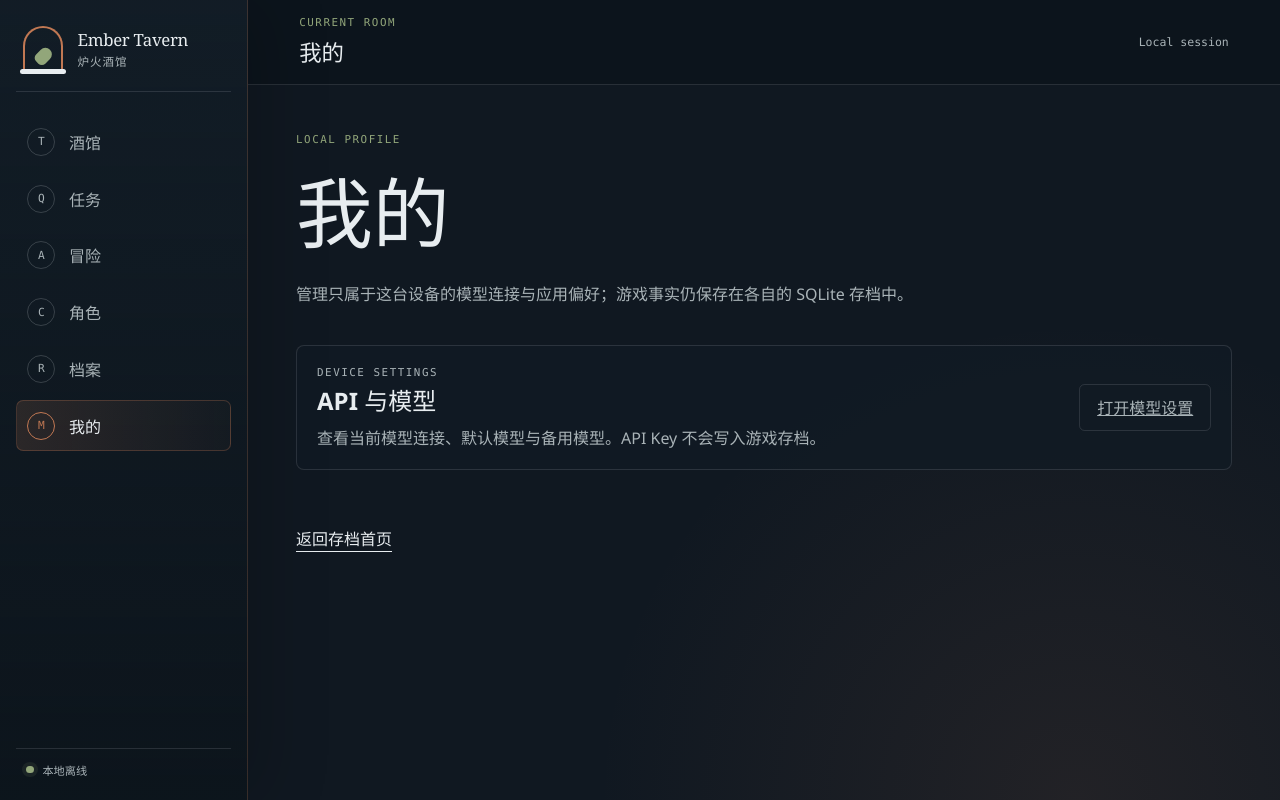
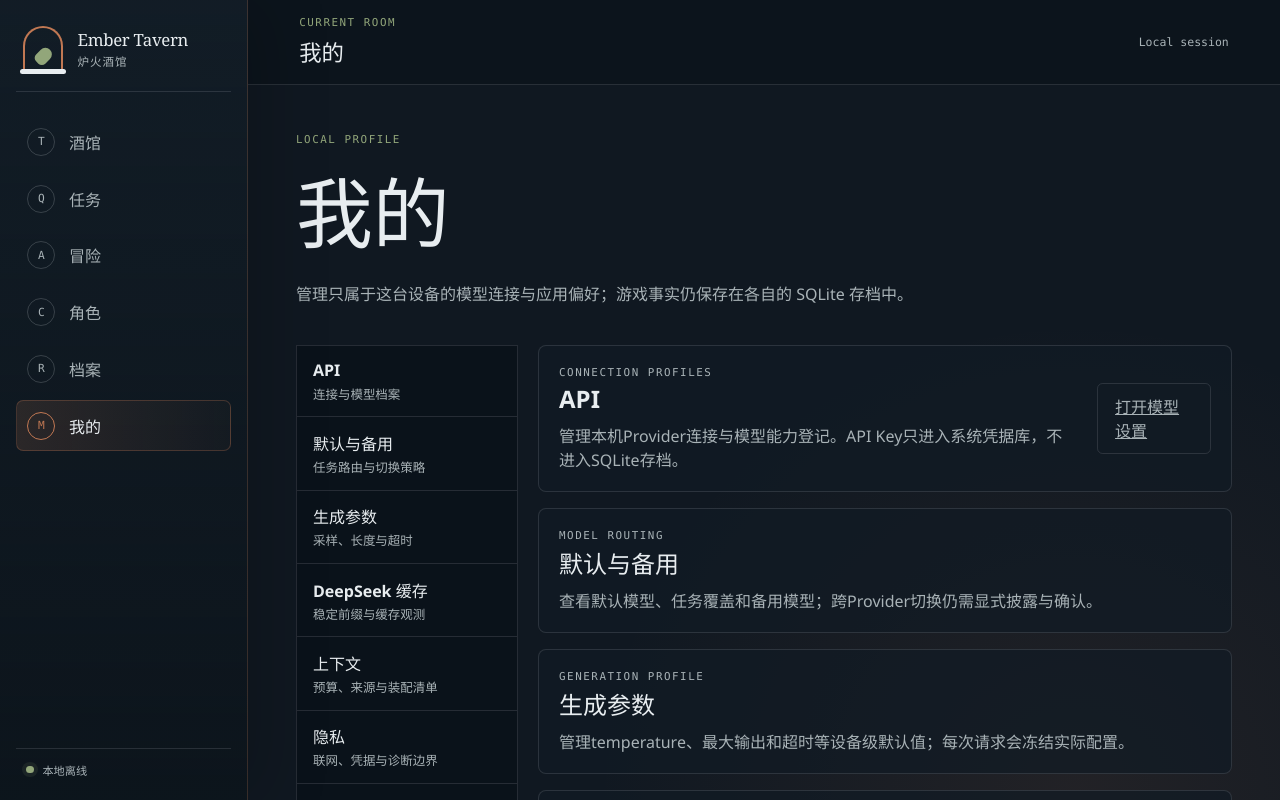
Before and after one commit to qwerxxc7635-crypto/AI-tavern, a React (Vite) app in the folder windows-app/: page /#/my in a window 1280 px wide. Built offline with nearby package versions, Linux system fonts and the light colour scheme.

Commit message:
feat(v0.2): structure My settings hub

```diff
--- a/windows-app/src/my-page.tsx
+++ b/windows-app/src/my-page.tsx
@@ -1,26 +1,99 @@
 import { NavLink } from 'react-router-dom';
+
+export const MY_SECTIONS = [
+  { id: 'api', label: 'API', description: '连接与模型档案' },
+  { id: 'routing', label: '默认与备用', description: '任务路由与切换策略' },
+  { id: 'generation', label: '生成参数', description: '采样、长度与超时' },
+  { id: 'deepseek-cache', label: 'DeepSeek 缓存', description: '稳定前缀与缓存观测' },
+  { id: 'context', label: '上下文', description: '预算、来源与装配清单' },
+  { id: 'privacy', label: '隐私', description: '联网、凭据与诊断边界' },
+  { id: 'version', label: '版本与更新记录', description: '版本、渠道与变更说明' },
+] as const;
 
 export function MyPage() {
   return (
     <main className="my-hub">
-      <header>
+      <header className="my-hub__header">
         <p className="eyebrow">Local profile</p>
         <h1>我的</h1>
         <p>管理只属于这台设备的模型连接与应用偏好；游戏事实仍保存在各自的 SQLite 存档中。</p>
       </header>
-      <section className="my-hub__entry" aria-label="本机设置入口">
-        <div>
-          <p className="eyebrow">Device settings</p>
-          <h2>API 与模型</h2>
-          <p>查看当前模型连接、默认模型与备用模型。API Key 不会写入游戏存档。</p>
+
+      <div className="my-hub__layout">
+        <nav className="my-hub__sections" aria-label="我的页面分区">
+          {MY_SECTIONS.map(({ id, label, description }) => (
+            <a key={id} href={`#${id}`}>
+              <strong>{label}</strong>
+              <span>{description}</span>
+            </a>
+          ))}
+        </nav>
+
+        <div className="my-hub__content">
+          <section id="api" className="my-hub__entry">
+            <SectionCopy eyebrow="Connection profiles" title="API">
+              管理本机Provider连接与模型能力登记。API Key只进入系统凭据库，不进入SQLite存档。
+            </SectionCopy>
+            <NavLink className="quiet-action" to="/settings">
+              打开模型设置
+            </NavLink>
+          </section>
+
+          <section id="routing" className="my-hub__entry">
+            <SectionCopy eyebrow="Model routing" title="默认与备用">
+              查看默认模型、任务覆盖和备用模型；跨Provider切换仍需显式披露与确认。
+            </SectionCopy>
+          </section>
+
+          <section id="generation" className="my-hub__entry">
+            <SectionCopy eyebrow="Generation profile" title="生成参数">
+              管理temperature、最大输出和超时等设备级默认值；每次请求会冻结实际配置。
+            </SectionCopy>
+          </section>
+
+          <section id="deepseek-cache" className="my-hub__entry">
+            <SectionCopy eyebrow="Prompt cache" title="DeepSeek 缓存">
+              查看稳定Prompt前缀、半稳定上下文和缓存观测；缓存不会成为游戏状态真相源。
+            </SectionCopy>
+          </section>
+
+          <section id="context" className="my-hub__entry">
+            <SectionCopy eyebrow="Context assembly" title="上下文">
+              查看ContextBlock预算、来源、版本与纳入原因；秘密内容默认不在Inspector中展示。
+            </SectionCopy>
+          </section>
+
+          <section id="privacy" className="my-hub__entry">
+            <SectionCopy eyebrow="Local-first boundaries" title="隐私">
+              明确哪些操作会联网、哪些数据会发送，以及存档导出、诊断和凭据的隔离规则。
+            </SectionCopy>
+          </section>
+
+          <section id="version" className="my-hub__entry">
+            <SectionCopy eyebrow="Release metadata" title="版本与更新记录">
+              查看应用版本、发布渠道、构建信息与本轮变更；版本值由统一ReleaseMetadata提供。
+            </SectionCopy>
+          </section>
         </div>
-        <NavLink className="quiet-action" to="/settings">
-          打开模型设置
-        </NavLink>
-      </section>
+      </div>
+
       <NavLink className="text-link" to="/saves">
         返回存档首页
       </NavLink>
     </main>
   );
 }
+
+function SectionCopy({
+  eyebrow,
+  title,
+  children,
+}: Readonly<{ eyebrow: string; title: string; children: string }>) {
+  return (
+    <div>
+      <p className="eyebrow">{eyebrow}</p>
+      <h2>{title}</h2>
+      <p>{children}</p>
+    </div>
+  );
+}
--- a/windows-app/src/theme.css
+++ b/windows-app/src/theme.css
@@ -2029,19 +2029,61 @@ textarea:disabled {
 
 .my-hub {
   align-content: start;
-  max-width: 70rem;
-}
-
-.my-hub > header h1 {
+  max-width: 78rem;
+}
+
+.my-hub__header h1 {
   margin: 0.2rem 0 0.75rem;
   font-family: Georgia, 'Times New Roman', serif;
   font-size: clamp(2.5rem, 6vw, 5rem);
   font-weight: 400;
 }
 
-.my-hub > header p:last-child,
+.my-hub__header p:last-child,
 .my-hub__entry p {
   color: var(--muted);
+}
+
+.my-hub__layout {
+  display: grid;
+  grid-template-columns: minmax(12rem, 0.32fr) minmax(0, 1fr);
+  align-items: start;
+  gap: 1.25rem;
+}
+
+.my-hub__sections {
+  position: sticky;
+  top: 1rem;
+  display: grid;
+  border: 1px solid var(--line);
+  background: rgb(10 18 25 / 82%);
+}
+
+.my-hub__sections a {
+  display: grid;
+  gap: 0.2rem;
+  padding: 0.85rem 1rem;
+  color: var(--ink);
+  text-decoration: none;
+  border-bottom: 1px solid var(--line);
+}
+
+.my-hub__sections a:last-child {
+  border-bottom: 0;
+}
+
+.my-hub__sections a:hover {
+  background: rgb(193 120 83 / 9%);
+}
+
+.my-hub__sections span {
+  color: var(--muted);
+  font-size: 0.78rem;
+}
+
+.my-hub__content {
+  display: grid;
+  gap: 1rem;
 }
 
 .my-hub__entry {
@@ -2061,6 +2103,21 @@ textarea:disabled {
 
 .my-hub__entry p {
   margin: 0;
+}
+
+@media (max-width: 760px) {
+  .my-hub__layout {
+    grid-template-columns: 1fr;
+  }
+
+  .my-hub__sections {
+    position: static;
+  }
+
+  .my-hub__entry {
+    align-items: flex-start;
+    flex-direction: column;
+  }
 }
 
 .model-settings__panel,
```
Also changed, not shown: 3 other files (tests, documents, lock files or other folders).
